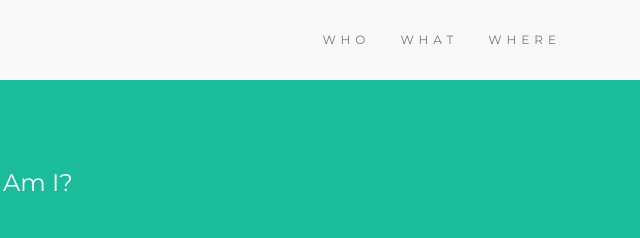
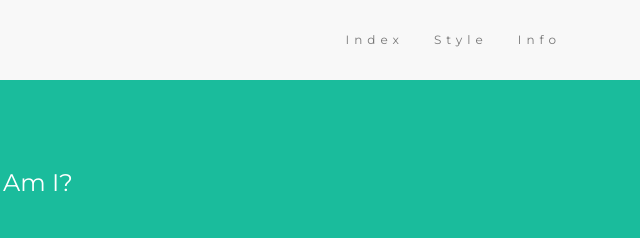
Before and after one commit to rzkxaa/staticpages, a plain HTML site: page about.html in a window 1280 px wide. Shown: the top 238 px of the page, 634-1274 px from the left. Drawn offline with nearby package versions, Linux system fonts and the light colour scheme.

Commit message:
Update about.html

```diff
--- a/about.html
+++ b/about.html
@@ -66,9 +66,9 @@
     </div>
     <div class="collapse navbar-collapse" id="myNavbar">
       <ul class="nav navbar-nav navbar-right">
-        <li><a href="#">WHO</a></li>
-        <li><a href="#">WHAT</a></li>
-        <li><a href="#">WHERE</a></li>
+        <li><a href="index.html">Index</a></li>
+        <li><a href="style.html">Style</a></li>
+        <li><a href="info.html">Info</a></li>
       </ul>
     </div>
   </div>
```
